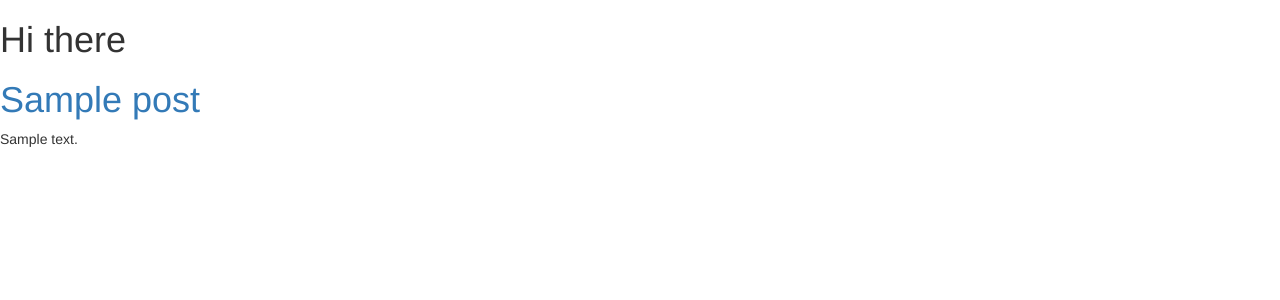
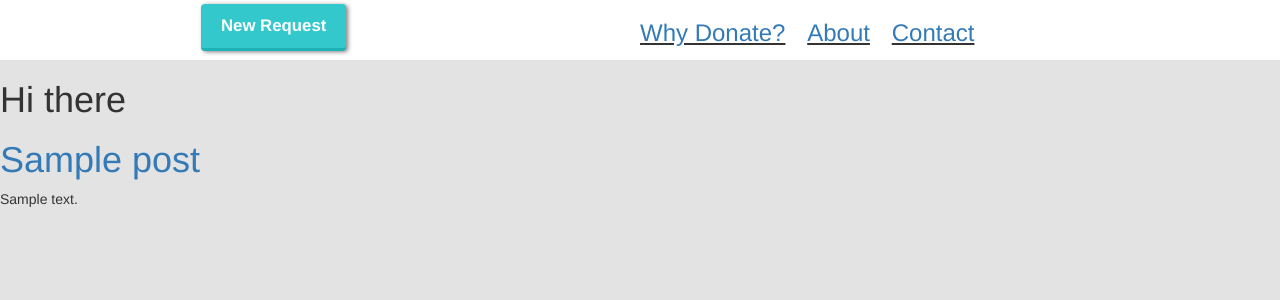
Before and after one commit to Vaironl/Social-Blood, a Django app: template socialblood/templates/blog/post_list.html in a window 1280 px wide. Shown: the top 300 px of the page. Run offline with Django 3.2, Linux system fonts and the light colour scheme; the template is opened without the code that fills it: most values are stand-ins (such as "Sample title", 1, 10 or a date in 2020); some libraries are stand-ins or nearby versions.

Commit message:
Navigation bar in progress

```diff
--- /dev/null
+++ b/socialblood/static/css/main.css
@@ -0,0 +1,57 @@
+body
+{
+	background-color: #e3e3e3;
+}
+
+nav
+{
+	width: 100%;
+	height: 60px;
+	background-color: white;
+}
+
+.wrapper
+{
+	width: 70%;
+	height: 100%;
+	margin: auto;
+}
+
+.wrapper button
+{
+	font-size: 1.2em;
+	border-radius: 4px;
+	color:white;
+	background-color: rgba(50, 200, 204, 1);
+	box-shadow: 2px 1px 4px rgba(0,0,0,0.5);
+	border:1px solid rgba(0, 0, 0, 1);
+
+	position: relative;
+	top:6%;
+	left:1%;
+
+	font-family: "Gotham Rounded A","Gotham Rounded B",Helvetica,Arial,sans-serif;
+
+	border-width: 0px 0px 3px;
+	border-color: rgba(1, 142, 149, 0.4);
+
+	font-weight: 700;
+    padding: 10px 20px;
+
+}
+
+.wrapper .nav-info
+{
+	display: inline-block;
+	width: 50%;
+	height: 100px;
+	float:right;
+	height:
+}
+
+.nav-info h3
+{
+	text-decoration: underline;
+	display: inline-block;
+	margin-right: 4%;
+}
--- a/socialblood/templates/blog/post_list.html
+++ b/socialblood/templates/blog/post_list.html
@@ -1,10 +1,25 @@
+{% load staticfiles %}
 <html>
 	<head>
-	<title>Testing Socialblood</title>
+	<title>Socialblood Home</title>
 	<link rel="stylesheet" href="//maxcdn.bootstrapcdn.com/bootstrap/3.2.0/css/bootstrap.min.css">
 	<link rel="stylesheet" href="//maxcdn.bootstrapcdn.com/bootstrap/3.2.0/css/bootstrap-theme.min.css">
+	<link rel="stylesheet" href="{% static 'css/main.css' %}">
+	<script type="text/javascript" src="{% static 'js/animation.js' %}"></script>
 	</head>
 	<body>
+
+	<nav>
+		<div class="wrapper">
+			<button>New Request</button>
+			<div class="nav-info">
+				<h3><a href="#">Why Donate?</a></h3>
+				<h3><a href="#">About</a></h3>
+				<h3><a href="#">Contact</a></h3>
+			</div>
+		</div>
+	</nav>
+
 		<h1>Hi there </h1>
 
 		{% for post in posts %}
--- a/socialblood/templates/blog/static/css/main.css
+++ /dev/null
@@ -1,4 +0,0 @@
-body
-{
-	background-color: red;
-}
```
Also changed, not shown: socialblood/static/js/animation.js (added).
